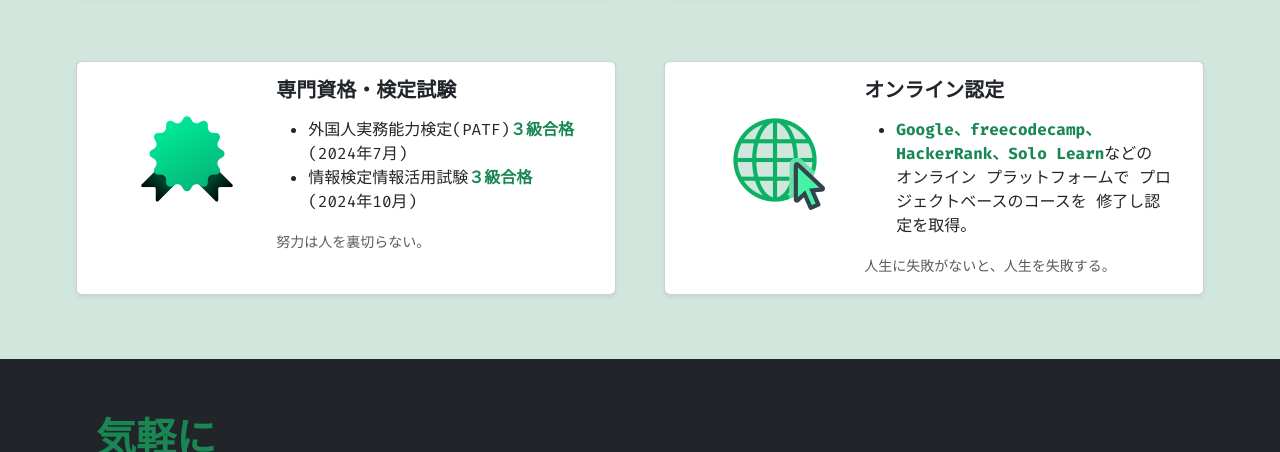
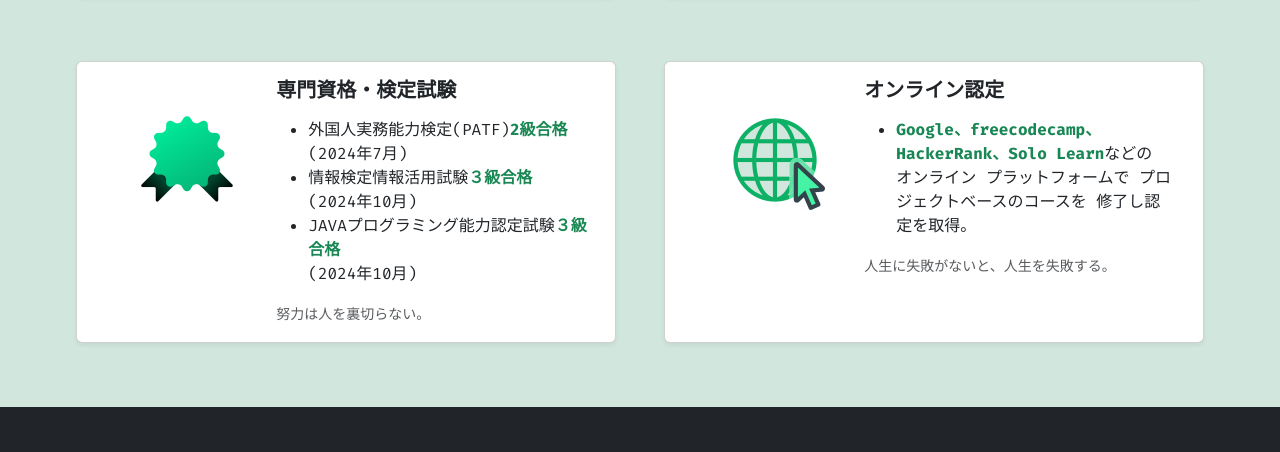
Before and after one commit to hellbxy/portfolio, a plain HTML site: page index.html in a window 1280 px wide. Shown: the part 3600-4052 px from the top of the page. Drawn offline with nearby package versions, Linux system fonts and the light colour scheme.

Commit message:
update of index.html

```diff
--- a/index.html
+++ b/index.html
@@ -235,8 +235,9 @@
                               <div class="col-md-8">
                                 <div class="card-body">
                                   <h5 class="card-title fw-semibold">専門資格・検定試験</h5>
-                                  <p class="card-text"><ul><li>外国人実務能力検定(PATF)<span class="fw-bold text-success fs-6">３級合格</span><br>(2024年7月)</li>
-                                  <li>情報検定情報活用試験<span class="fw-bold text-success fs-6">３級合格</span><br>(2024年10月)</li></ul></p>
+                                  <p class="card-text"><ul><li>外国人実務能力検定(PATF)<span class="fw-bold text-success fs-6">2級合格</span><br>(2024年7月)</li>
+                                  <li>情報検定情報活用試験<span class="fw-bold text-success fs-6">３級合格</span><br>(2024年10月)</li>
+                                   <li>JAVAプログラミング能力認定試験<span class="fw-bold text-success fs-6">３級合格</span><br>(2024年10月)</li></ul></p>
                                   <p class="card-text"><small class="text-body-secondary">努力は人を裏切らない。</small></p>
                                 </div>
                               </div>
```
